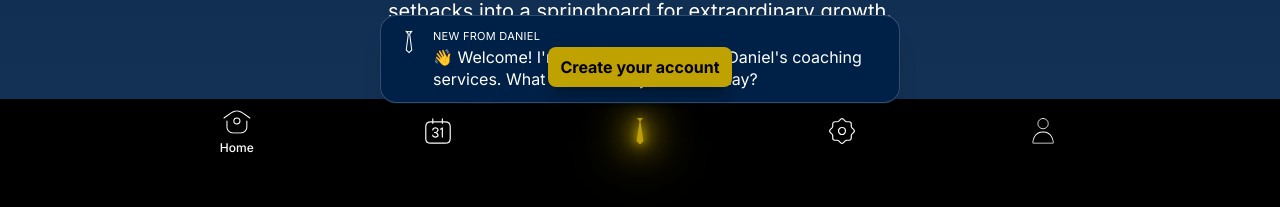
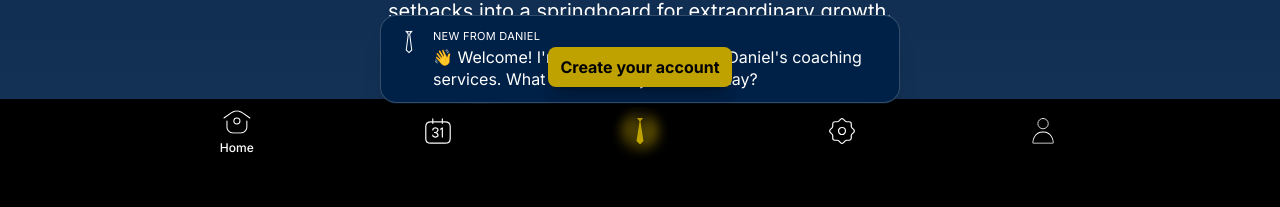
Before and after one commit to Jihzza/daniel-cluckins, a React (Vite) app: page / in a window 1280 px wide. Shown: the part 637-844 px from the top of the page. Built offline with nearby package versions, Linux system fonts and the light colour scheme; no server answers; the database is empty.

Commit message:
Last working version

```diff
--- a/src/components/layout/NavigationBar.jsx
+++ b/src/components/layout/NavigationBar.jsx
@@ -224,7 +224,7 @@ export default function NavigationBar({ onNavigate, isChatbotOpen, onChatClick,
     go(item.path);
   };
 
-  const avatarPx = useBreakpointValue({ base: 24, md: 32, lg: 28 });
+  const avatarPx = useBreakpointValue({ base: 28, md: 32, lg: 28 });
 
   // NEW: If any real tab matches the current path, ignore ghost so only one label shows
   const hasRealActive = useMemo(
@@ -270,7 +270,7 @@ export default function NavigationBar({ onNavigate, isChatbotOpen, onChatClick,
               {/* Icon / Avatar */}
               {showAvatar ? (
                 <motion.div
-                  className="grid place-items-center"
+                  className="grid place-items-center shrink-0"
                   style={{ width: avatarPx, height: avatarPx }}
                   animate={{ scale: baseScale }}
                   whileHover={{ scale: hoverScale }}
--- a/src/components/profile/ChatbotHistoryBox.jsx
+++ b/src/components/profile/ChatbotHistoryBox.jsx
@@ -48,7 +48,7 @@ export default function ChatbotHistoryBox({
           displayed.map((row) => (
             <div
               key={row.session_id}
-              className="w-full flex items-center justify-between p-3 rounded-xl ring-1 ring-gray-300 shadow-sm"
+              className="w-full flex items-center justify-between p-3 rounded-xl border border-white/20 shadow-sm"
               title={t("chatbotHistory.box.itemTooltip")}
             >
               <div className="flex items-center space-x-3">
--- a/src/components/profile/ConsultationsBox.jsx
+++ b/src/components/profile/ConsultationsBox.jsx
@@ -59,7 +59,7 @@ const ConsultationsBox = ({
       <div className="space-y-2">
         {displayed.length > 0 ? (
           displayed.map((c, idx) => (
-            <div key={idx} className="flex items-center justify-between p-3 rounded-xl ring-1 ring-gray-300 shadow-sm">
+            <div key={idx} className="flex items-center justify-between p-3 rounded-xl border border-white/20 shadow-sm">
               <div className="flex items-center space-x-3">
                 <ClockIcon className="h-4 w-4 text-white/80" />
                 <span className="text-sm font-medium text-white/90">
--- a/src/components/profile/FinancesBox.jsx
+++ b/src/components/profile/FinancesBox.jsx
@@ -36,7 +36,7 @@ const FinancesBox = ({
       className="bg-black/10"
     >
       <div className="space-y-3">
-        <div className="flex items-center justify-between p-3 rounded-xl ring-1 ring-gray-300 shadow-sm">
+        <div className="flex items-center justify-between p-3 rounded-xl border border-white/20 shadow-sm">
           <div className="flex items-center space-x-2">
             <CurrencyEuroIcon className="h-5 w-5 text-white/80" />
             <span className="text-sm font-medium text-white/90">
@@ -48,7 +48,7 @@ const FinancesBox = ({
           </span>
         </div>
 
-        <div className="flex items-center justify-between p-3 rounded-xl ring-1 ring-gray-300 shadow-sm">
+        <div className="flex items-center justify-between p-3 rounded-xl border border-white/20 shadow-sm">
           <div className="flex items-center space-x-2">
             <CurrencyEuroIcon className="h-5 w-5 text-white/80" />
             <span className="text-sm font-medium text-white/90">
@@ -60,7 +60,7 @@ const FinancesBox = ({
           </span>
         </div>
 
-        <div className="flex items-center justify-between p-3 rounded-xl ring-1 ring-gray-300 shadow-sm">
+        <div className="flex items-center justify-between p-3 rounded-xl border border-white/20 shadow-sm">
           <div className="flex items-center space-x-2">
             <CurrencyEuroIcon className="h-5 w-5 text-white/80" />
             <span className="text-sm font-medium text-white/90">
--- a/src/components/profile/PitchDeckBox.jsx
+++ b/src/components/profile/PitchDeckBox.jsx
@@ -53,7 +53,7 @@ const PitchDeckBox = ({
       <div className="space-y-2">
         {displayedRequests.length > 0 ? (
           displayedRequests.map((request, index) => (
-            <div key={index} className="flex items-center justify-between p-3 rounded-xl ring-1 ring-gray-300 shadow-sm">
+            <div key={index} className="flex items-center justify-between p-3 rounded-xl border border-white/20 shadow-sm">
               <div className="flex items-center space-x-3">
                 <DocumentTextIcon className="h-4 w-4 text-white/80" />
                 <div>
--- a/src/components/profile/SubscriptionsBox.jsx
+++ b/src/components/profile/SubscriptionsBox.jsx
@@ -37,7 +37,7 @@ const SubscriptionsBox = ({
       <div className="space-y-2">
         {displayedSubscriptions.length > 0 ? (
           displayedSubscriptions.map((subscription, index) => (
-            <div key={index} className="flex items-center justify-between p-3 rounded-xl ring-1 ring-gray-300 shadow-sm">
+            <div key={index} className="flex items-center justify-between p-3 rounded-xl border border-white/20 shadow-sm">
               <div className="flex items-center space-x-3">
                 <CreditCardIcon className="h-4 w-4 text-white/80" />
                 <span className="text-sm font-medium text-white/90">
--- a/src/index.css
+++ b/src/index.css
@@ -5,6 +5,7 @@ html,
 body,
 #root {
   height: 100%;
+  overflow: hidden;
   margin: 0;
   padding: 0;
   scroll-behavior: smooth;
@@ -22,13 +23,51 @@ body,
   user-drag: none;
 }
 
+/* Subtle, warm halo that keeps the #BFA200 icon readable */
 .chat-icon-glow {
-  filter:
-    drop-shadow(0 0 4px #BFA200)
-    drop-shadow(0 0 8px #BFA200)
-    drop-shadow(0 0 16px #BFA200)
-    drop-shadow(0 0 24px #BFA200);
-  transition: filter 0.3s ease-in-out;
+  position: relative;                 /* anchor pseudo-elements */
+  filter: brightness(1.01);           /* tiny lift so icon isn't washed out */
+  will-change: transform, filter;
+}
+
+/* Rotating/pulsing halo only (no sparkles) */
+.chat-icon-glow::before {
+  content: "";
+  position: absolute;
+  inset: -6px;                        /* just outside icon box */
+  border-radius: 9999px;
+  z-index: -1;
+  filter: blur(6px);
+
+  background:
+    conic-gradient(
+      from var(--halo-angle, 0deg),
+      transparent 0deg,
+      rgba(201, 166, 0, 0.55) 40deg,
+      rgba(191, 162, 0, 0.60) 120deg,
+      rgba(142, 119, 0, 0.50) 200deg,
+      rgba(201, 166, 0, 0.55) 280deg,
+      rgba(162, 137, 10, 0.5)360deg,
+      transparent 360deg
+    );
+
+  /* Slightly slower + gentler than before */
+  animation: halo-rotate 2s linear infinite, halo-pulse 1.5s ease-in-out infinite;
+     mix-blend-mode: screen;
+
+}
+
+/* Keyframes */
+@keyframes halo-rotate { to { --halo-angle: 360deg; } }
+@keyframes halo-pulse {
+  0%, 100% { opacity: 0.75; transform: scale(0.95) }
+  50%      { opacity: 0.95; transform: scale(1.05) } /* gentler pulse */
+}
+
+/* Respect reduced motion */
+@media (prefers-reduced-motion: reduce) {
+  .chat-icon-glow::before { animation: none !important; }
+  .chat-icon-glow { filter: drop-shadow(0 0 8px rgba(191, 162, 0, 0.55)); }
 }
 
 :root {
--- a/src/pages/profile/ProfilePage.jsx
+++ b/src/pages/profile/ProfilePage.jsx
@@ -153,7 +153,7 @@ export default function ProfilePage() {
   }
 
   return (
-    <div className="h-full bg-[#002147]">
+    <div className="min-h-full bg-[#002147]">
       <ProfileHeader
         fullName={profile.full_name}
         phone={profile.phone}
@@ -213,7 +213,7 @@ export default function ProfilePage() {
         <div className="pt-4">
           <button
             onClick={handleLogout}
-            className="flex items-center justify-center p-3 w-full text-left text-red-400 hover:bg-red-900/20 transition-colors duration-200 rounded-lg border border-red-400/30"
+            className="flex items-center justify-center p-3 w-full text-left text-red-400 hover:bg-red-900/20 transition-colors duration-200 rounded-lg border border-red-400/50"
           >
             <ArrowLeftOnRectangleIcon className="h-6 w-6 mr-3 md:h-8 md:w-8" />
             <span className="text-lg font-base md:text-xl">
```
Also changed, not shown: src/components/profile/AccountSettingsBox.jsx (+4 -4 lines), src/pages/sections/ChatWithMeSection.jsx (+42 -9 lines).
